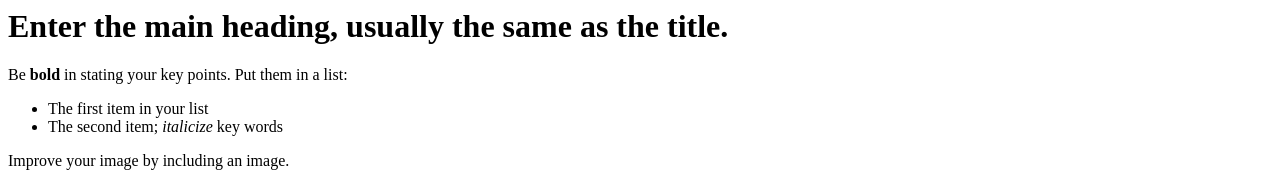
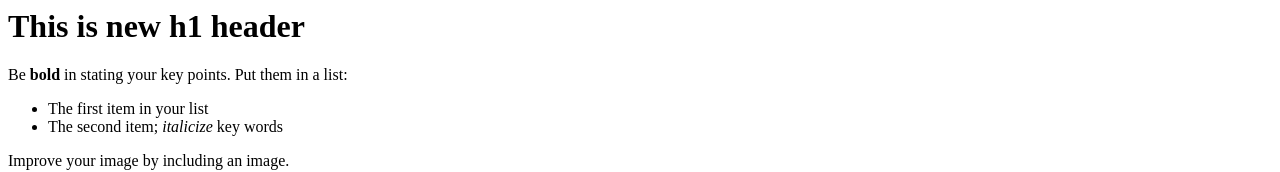
Before and after one commit to evgumenyuk/evgumenyuk.github.io, a plain HTML site: page index.html in a window 1280 px wide. Shown: the top 172 px of the page. Drawn offline with Linux system fonts and the light colour scheme.

Commit message:
Task #1 Changed h1

```diff
--- a/index.html
+++ b/index.html
@@ -10,7 +10,7 @@ not displayed. The information between the BODY and /BODY tags is displayed.-->
 </head>
 <!-- The information between the BODY and /BODY tags is displayed.-->
 <body>
-<h1>Enter the main heading, usually the same as the title.</h1>
+<h1>This is new h1 header</h1>
 <p>Be <b>bold</b> in stating your key points. Put them in a list: </p>
 <ul>
 <li>The first item in your list</li>
```
